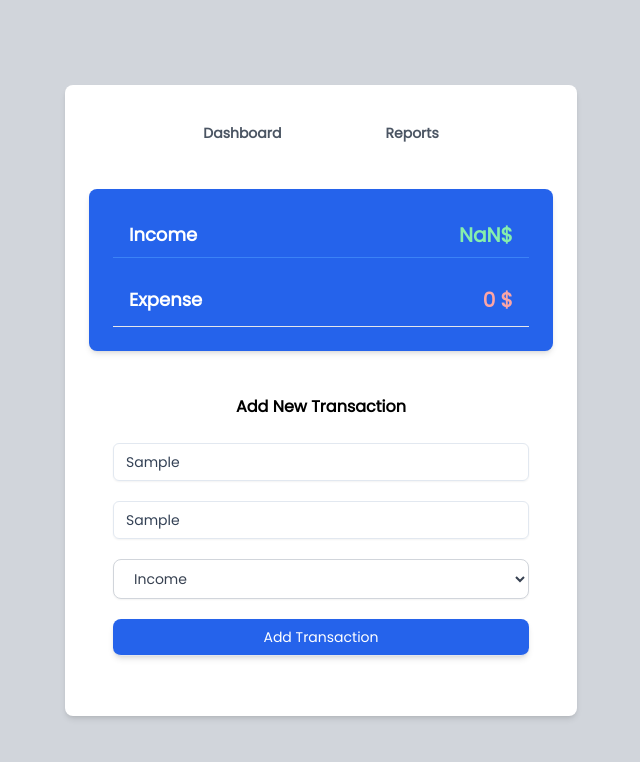
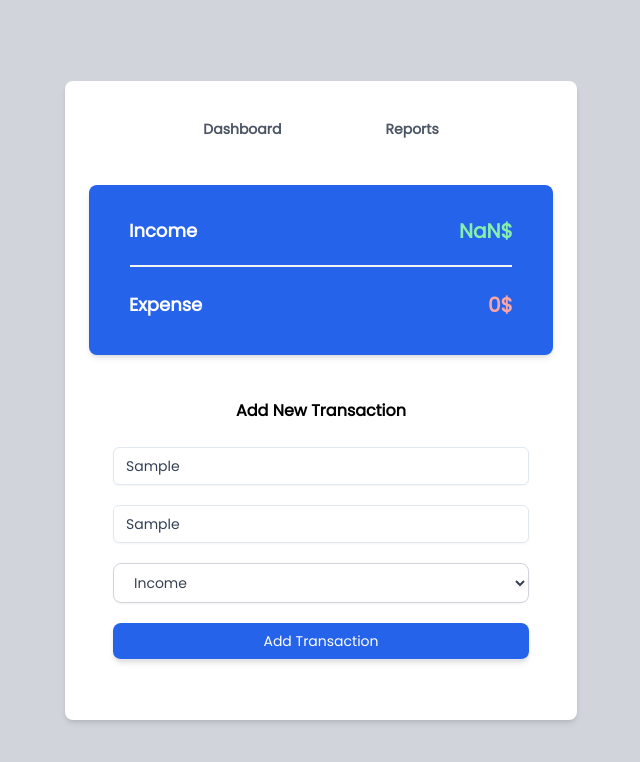
Before and after one commit to adgator101/Expense-Tracker, a website: page index.html in a window 1280 px wide. Both pictures are taken after typing "Sample", "Sample" into the empty fields and a click on the button "Add Transaction". Shown: the whole page, without its empty margins (319-959 px from the left). Drawn offline with nearby package versions, Linux system fonts and the light colour scheme; files that its build step writes are made by us from their sources.

Commit message:
Made chart functional, fixed formatting

```diff
--- a/index.html
+++ b/index.html
@@ -71,11 +71,9 @@
         </nav>
 
         <div
-          class="balance-info mt-6 rounded-lg bg-blue-600 p-6 text-white shadow-md"
+          class="balance-info mt-6 rounded-lg bg-blue-600 p-6 text-white shadow-md flex flex-col gap-3"
         >
-          <div
-            class="income-info mb-4 flex items-center justify-between border-b border-blue-500 px-4 py-2"
-          >
+          <div class="income-info flex items-center justify-between px-4 py-2">
             <div class="income-title text-lg font-semibold text-white">
               Income
             </div>
@@ -83,9 +81,8 @@
               0 $
             </div>
           </div>
-          <div
-            class="expense-info flex items-center justify-between border-b border-gray-200 px-4 py-3"
-          >
+          <div class="separator m-auto h-0.5 w-11/12 bg-gray-100"></div>
+          <div class="expense-info flex items-center justify-between px-4 py-3">
             <div class="expense-title text-lg font-semibold text-white">
               Expense
             </div>
--- a/src/script/script.js
+++ b/src/script/script.js
@@ -20,7 +20,12 @@
 // // Initialize Firebase
 // const app = initializeApp(firebaseConfig);
 // const analytics = getAnalytics(app);
-
+document.addEventListener("DOMContentLoaded", () => {
+  updateAmountInfo();
+  if (getTransactionData()) {
+    updateChartData();
+  }
+});
 let mainSectionWrapper = document.querySelector(".main-section-wrapper");
 let dashboardBtn = document.querySelector(".tab-button-dashboard");
 let reportsBtn = document.querySelector(".tab-button-report");
@@ -50,14 +55,15 @@ function setActiveTab(activeButton) {
   activeButton.classList.add("active");
 }
 const ctx = document.querySelector(".report");
-new Chart(ctx, {
+const chart = new Chart(ctx, {
   type: "doughnut",
   data: {
-    labels: ["Income", "Expense"],
+    labels: [" Income", " Expense"],
     datasets: [
       {
-        label: "% of Amount spent",
-        data: [12, 19],
+        label: " % of Amount Spent",
+        data: [0, 0], // Initial data
+        backgroundColor: ["#3498db", "#e67e22"], // Colors for Income and Expense
         borderWidth: 1,
       },
     ],
@@ -72,28 +78,25 @@ new Chart(ctx, {
         bottom: 20,
       },
     },
-
-    // scales: {
-    //   x: {
-    //     ticks: {
-    //       display: false, // Set to false to remove the x-axis labels
-    //     },
-    //   },
-    //   y: {
-    //     ticks: {
-    //       display: false, // Set to false to remove the y-axis labels
-    //     },
-    //     beginAtZero: true,
-    //   },
-    // },
+    plugins: {
+      tooltip: {
+        enabled: true,
+        position: "nearest",
+        callbacks: {
+          label: function (context) {
+            return context.label + ": " + context.raw + " % ";
+          },
+        },
+      },
+    },
   },
 });
+
 let submitBtn = document.querySelector(".submit-transaction");
 submitBtn.addEventListener("click", (e) => {
   e.preventDefault();
   addNewTransaction();
   updateAmountInfo();
-
 });
 function addNewTransaction() {
   let amountInputField = document.querySelector(".input-amount");
@@ -144,14 +147,41 @@ function populateTable() {
     transactionsTbody.insertAdjacentHTML("beforeend", newRow);
   });
 }
-let totalIncome;
+
 function updateAmountInfo() {
+  let incomeAmountDisplay = document.querySelector(".income-amount");
+  let expenseAmountDisplay = document.querySelector(".expense-amount");
   const transactionsTotal = getTransactionData();
-  totalIncome = 0;
+  let totalIncome = 0;
+  let totalExpense = 0;
   Object.entries(transactionsTotal).map(([id, data]) => {
-    console.log(data.amount);
-    totalIncome += Number(data.amount);
+    // console.log(data.amount);
+    if (data.amountType == "Expense") {
+      totalExpense += Number(data.amount);
+    } else {
+      totalIncome += Number(data.amount);
+    }
   });
-  let incomeAmountDisplay = document.querySelector(".income-amount");
   incomeAmountDisplay.innerHTML = totalIncome + "$";
+  expenseAmountDisplay.innerHTML = totalExpense + "$";
+  updateChartData();
 }
+
+function updateChartData() {
+  const transactionsTotal = getTransactionData();
+  let totalIncome = 0;
+  let totalExpense = 0;
+  Object.entries(transactionsTotal).forEach(([id, data]) => {
+    if (data.amountType === "Income") {
+      totalIncome += Number(data.amount);
+    } else if (data.amountType === "Expense") {
+      totalExpense += Number(data.amount);
+    }
+  });
+  let total = totalIncome + totalExpense;
+  let incomePer = total ? ((totalIncome / total) * 100).toFixed(1) : 1;
+  let expensePer = total ? ((totalExpense / total) * 100).toFixed(1) : 1;
+  // return [incomePer, expensePer];
+  chart.data.datasets[0].data = [incomePer, expensePer];
+  chart.update();
+}
```
